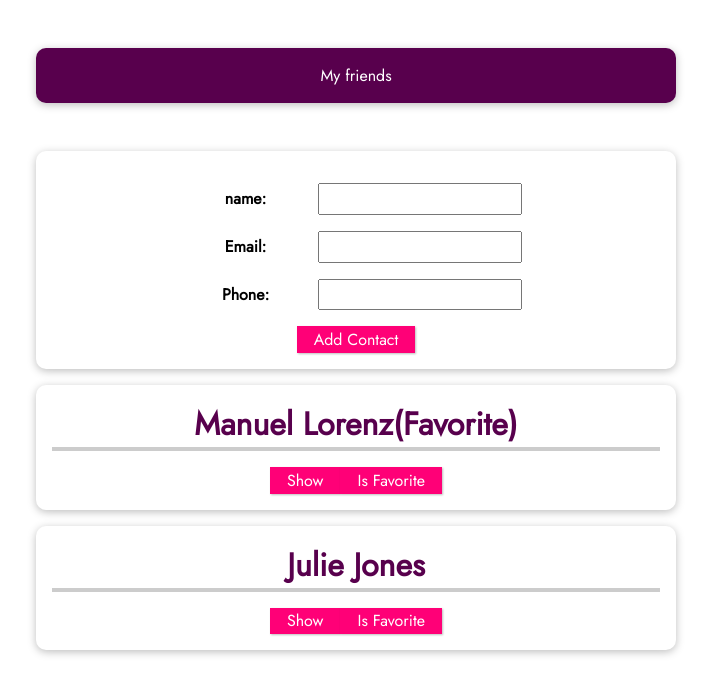
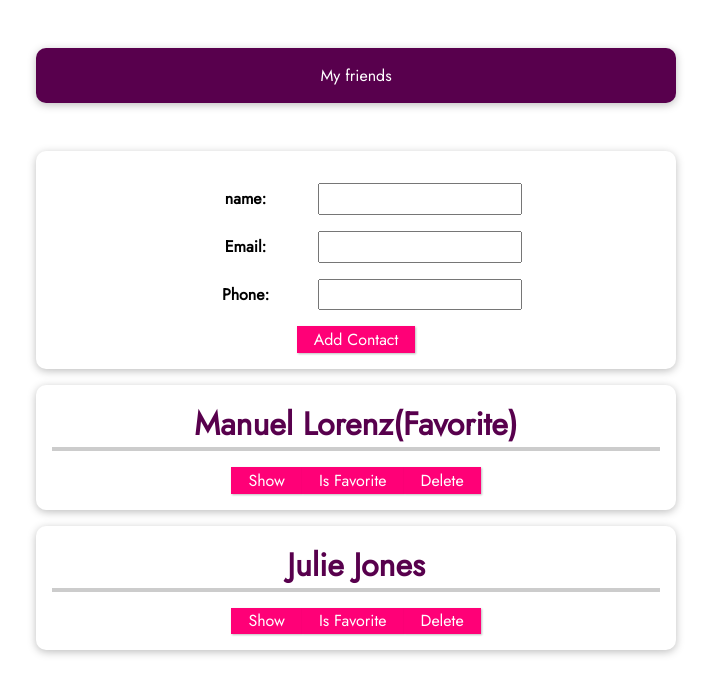
Before and after one commit to Thirdbot/vue-first-app-learning, a Vue app: page / in a window 1280 px wide. Shown: the top 694 px of the page, without its empty margins (284-995 px from the left). Built offline with nearby package versions, Linux system fonts and the light colour scheme.

Commit message:
delete event

```diff
--- a/src/App.vue
+++ b/src/App.vue
@@ -12,6 +12,7 @@
             :emailAddress="friend.email"
             :IsFavorite="friend.fav"
             @toggle-favorite="toggleFavoriteStatus"
+            @delete-friend="DeleteFriend"
             ></friend-contact>
 
         </ul>
@@ -57,6 +58,9 @@ export default {
           fav:false
         }
         this.friends.push(newFriendContact);
+      },
+      DeleteFriend(friend_id){
+        this.friends = this.friends.filter(friend => friend.id !== friend_id);
       }
     }
 }
--- a/src/components/FriendContact.vue
+++ b/src/components/FriendContact.vue
@@ -3,6 +3,7 @@
         <h2>{{ name }}{{ IsFavorite ? '(Favorite)' : ''}}</h2>
         <button @click="toggleDetail">{{ detailAreVisible ? 'Hide':'Show' }}</button>
         <button @click="toggleFavorite">Is Favorite</button>
+        <button @click="delFriend">Delete</button>
         <ul v-if="detailAreVisible">
             <li><strong>Phone:</strong>{{phoneNumber}}</li>
             <li><strong>Email:</strong>{{emailAddress}}</li>
@@ -55,6 +56,9 @@ export default {
         },
         toggleFavorite(){
             this.$emit('toggle-favorite',this.id)
+        },
+        delFriend(){
+            this.$emit('delete-friend',this.id);
         }
     }
 };
```
